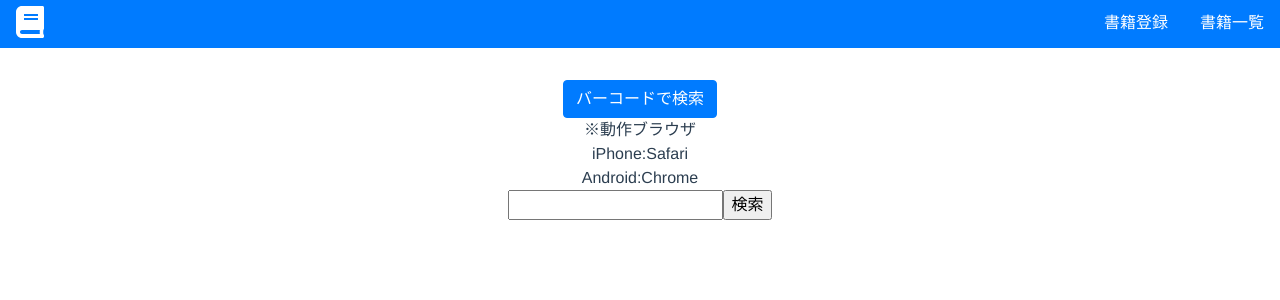
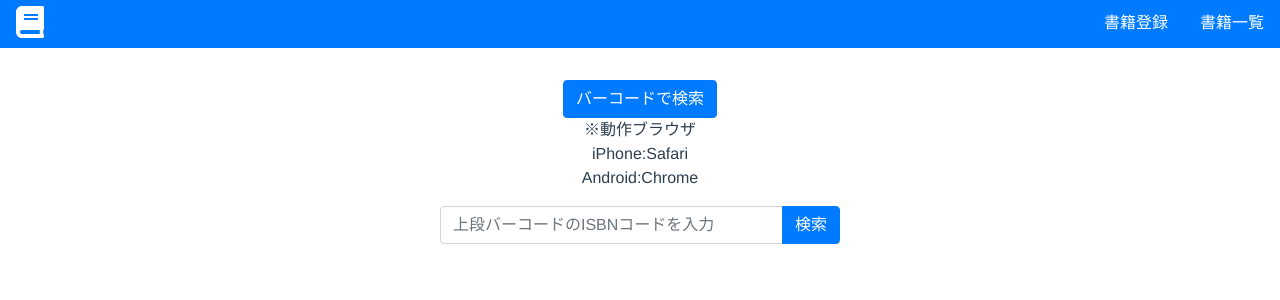
Before and after one commit to eginoy/bookManager, a Vue app: page /bookRegistration in a window 1280 px wide. Shown: the top 300 px of the page. Built offline with nearby package versions, Linux system fonts and the light colour scheme.

Commit message:
スキャンしたコードの表示、手動でコードを入力して検索できる機能の追加。

```diff
--- a/src/components/BarcodeReader.vue
+++ b/src/components/BarcodeReader.vue
@@ -17,8 +17,22 @@
       </div>
     </section>
 
-    <input v-model="code" type="text" />
-    <input v-on:click="search" value="検索" type="button" />
+    <section class="p-isbnSearchInputGroup input-group mb-3" v-if="!isScan">
+      <input
+        class="form-control"
+        v-model="code"
+        type="text"
+        placeholder="上段バーコードのISBNコードを入力"
+      />
+      <div class="input-group-append">
+        <input
+          class="btn btn-primary"
+          v-on:click="search"
+          value="検索"
+          type="button"
+        />
+      </div>
+    </section>
   </div>
 </template>
 
@@ -86,7 +100,8 @@ export default {
           Quagga.stop()
           self.isScan = false
           self.isSearched = true
-          self.$eventHub.$emit('success-scan', self.code, self.isSearched)
+          Quagga.stop()
+          self.$eventHub.$emit('success-scan', self.code)
         } else {
           self.getEanCode()
         }
@@ -111,7 +126,7 @@ export default {
     search: function () {
       // 開発時用の検索イベント発行
       this.isSearched = true
-      this.$eventHub.$emit('success-scan', this.code, this.isSearched)
+      this.$eventHub.$emit('success-scan', this.code)
     }
   },
   updated () {
@@ -162,6 +177,11 @@ p {
   flex-direction: column;
 }
 
+.p-isbnSearchInputGroup {
+  width: 25em;
+  margin: 1em auto;
+}
+
 .p-scanButton {
   margin-top: 2em;
 }
--- a/src/components/BookRegister.vue
+++ b/src/components/BookRegister.vue
@@ -251,6 +251,7 @@ export default {
         })
     },
     resetBookData: function () {
+      this.isSearched = false
       this.books = []
       this.bookTitle = ''
       this.bookImage = ''
@@ -263,7 +264,7 @@ export default {
   created: function () {
     // バーコード読み込み時のスキャン完了イベントを待機するようセット
     this.$eventHub.$on('success-scan', this.getBookInfo)
-    this.$eventHub.$on('scan-start', this.resetResult)
+    this.$eventHub.$on('scan-start', this.resetBookData)
   },
   computed: {
     buttonMessage: function () {
```
